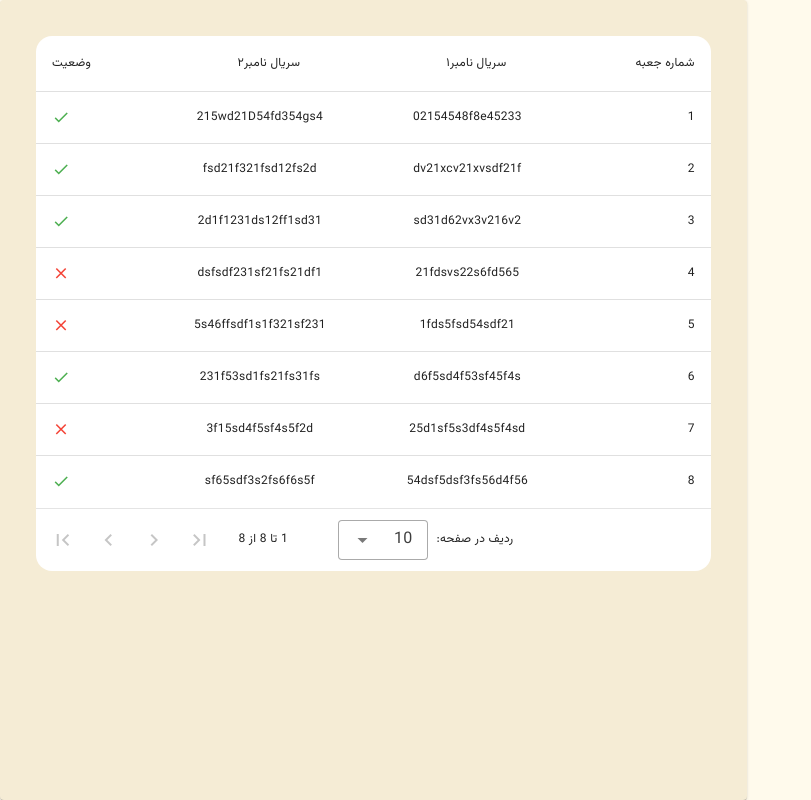
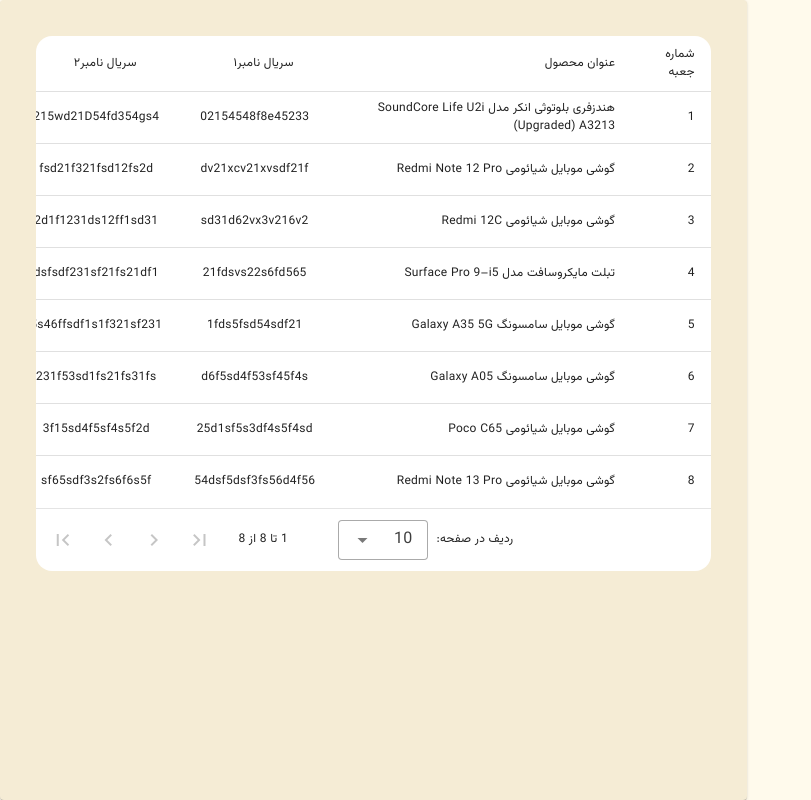
Before and after one commit to Mehrnaz-Khorrami/IMEI-checker, a Vue app: page / in a window 1280 px wide. Shown: the whole page, without its empty margins (0-811 px from the left). Built offline with nearby package versions, Linux system fonts and the light colour scheme.

Commit message:
feat: add product title to the table

```diff
--- a/src/components/imeiTable.vue
+++ b/src/components/imeiTable.vue
@@ -35,48 +35,56 @@
 const items = ref([
   {
     box: "1",
+    productTitle: "هندزفری بلوتوثی انکر مدل SoundCore Life U2i (Upgraded) A3213",
     imei1: "02154548f8e45233",
     imei2: "215wd21D54fd354gs4",
     status: true,
   },
   {
     box: "2",
+    productTitle: "گوشی موبایل شیائومی Redmi Note 12 Pro",
     imei1: "dv21xcv21xvsdf21f",
     imei2: "fsd21f321fsd12fs2d",
     status: true,
   },
   {
     box: "3",
+    productTitle: "گوشی موبایل شیائومی Redmi 12C",
     imei1: "sd31d62vx3v216v2",
     imei2: "2d1f1231ds12ff1sd31",
     status: true,
   },
   {
     box: "4",
+    productTitle: "تبلت مایکروسافت مدل Surface Pro 9–i5",
     imei1: "21fdsvs22s6fd565",
     imei2: "dsfsdf231sf21fs21df1",
     status: false,
   },
   {
     box: "5",
+    productTitle: "گوشی موبایل سامسونگ Galaxy A35 5G",
     imei1: "1fds5fsd54sdf21",
     imei2: "5s46ffsdf1s1f321sf231",
     status: false,
   },
   {
     box: "6",
+    productTitle: "گوشی موبایل سامسونگ Galaxy A05",
     imei1: "d6f5sd4f53sf45f4s",
     imei2: "231f53sd1fs21fs31fs",
     status: true,
   },
   {
     box: "7",
+    productTitle: "گوشی موبایل شیائومی Poco C65",
     imei1: "25d1sf5s3df4s5f4sd",
     imei2: "3f15sd4f5sf4s5f2d",
     status: false,
   },
   {
     box: "8",
+    productTitle: "گوشی موبایل شیائومی Redmi Note 13 Pro",
     imei1: "54dsf5dsf3fs56d4f56",
     imei2: "sf65sdf3s2fs6f6s5f",
     status: true,
@@ -84,7 +92,8 @@
 ]);
 
 const headerTable = ref([
-  { title: "شماره جعبه", key: "box", align: "start" },
+  { title: "شماره جعبه", key: "box", align: "start", minWidth: 50 },
+  { title: "عنوان محصول", key: "productTitle", align: "start", minWidth: 300 },
   { title: "سریال نامبر۱", key: "imei1", align: "center" },
   { title: "سریال نامبر۲", key: "imei2", align: "center" },
   { title: "وضعیت", key: "status", align: "end" },
```
